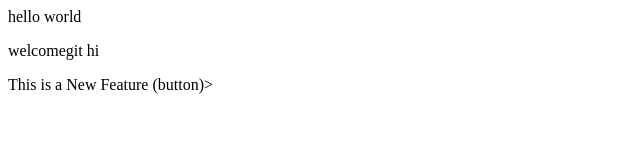
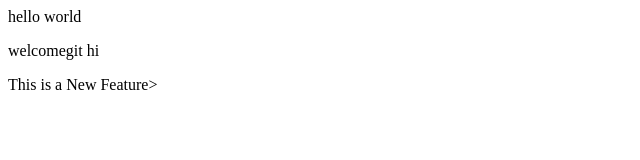
Before and after one commit to AbrarHusssain/My-First-program, a plain HTML site: page index.html in a window 1280 px wide. Shown: the full height of the page, 0-640 px from the left. Drawn offline with Linux system fonts and the light colour scheme.

Commit message:
file updated

```diff
--- a/index.html
+++ b/index.html
@@ -1,4 +1,4 @@
 <p>hello world</p>
 <h>welcomegit</h>
 <h>hi</h>
-<p>This is a New Feature (button)></p>
+<p>This is a New Feature></p>
```
